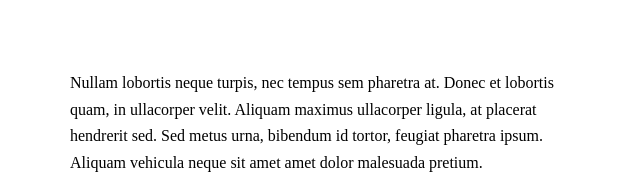
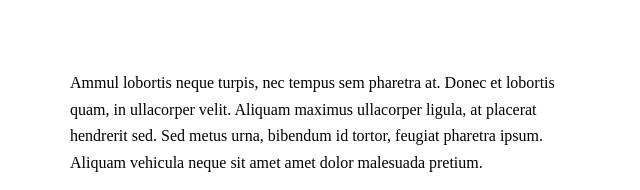
Before and after one commit to gannactica/test, a plain HTML site: page maket.html in a window 1280 px wide. Shown: the part 716-906 px from the top of the page, 619-1259 px from the left. Drawn offline with Linux system fonts and the light colour scheme.

Commit message:
second hello world

```diff
--- a/maket.html
+++ b/maket.html
@@ -31,7 +31,7 @@
         </div>
         <div class="section__block__text">
             <p>
-                Nullam lobortis neque turpis, nec tempus sem pharetra at. Donec et lobortis<br>
+                Ammul lobortis neque turpis, nec tempus sem pharetra at. Donec et lobortis<br>
                 quam, in ullacorper velit. Aliquam maximus ullacorper ligula, at placerat<br>
                 hendrerit sed. Sed metus urna, bibendum id tortor, feugiat pharetra ipsum.<br>
                 Aliquam vehicula neque sit amet amet dolor malesuada pretium. </p>
```
